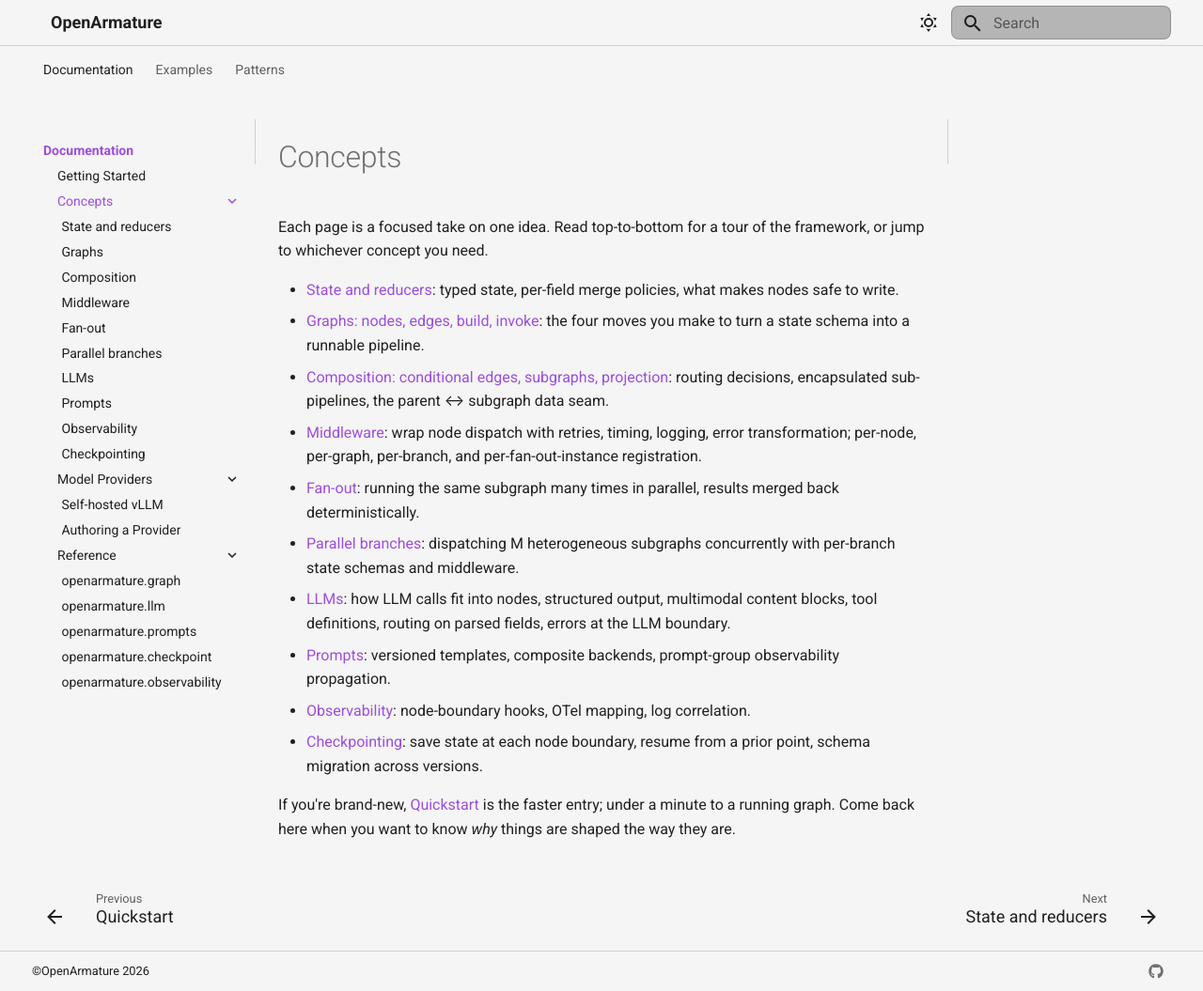
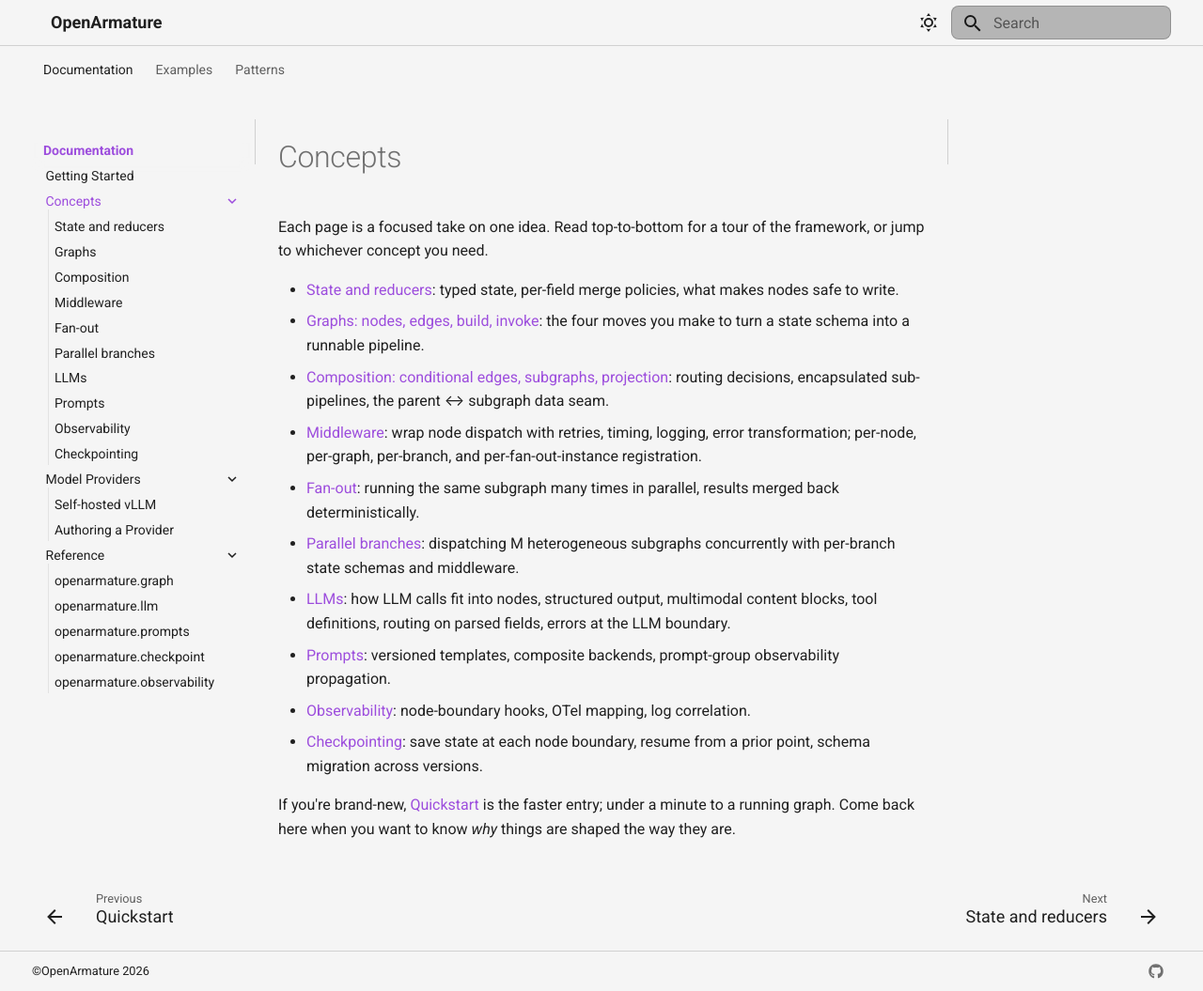
Before and after one commit to LunarCommand/openarmature-python, an MkDocs documentation site: the page built from docs/concepts/index.md, in a window 1280 px wide and 1055 px high. Shown: the whole window at 94% size. Built offline with MkDocs 1.6.1 and Material for MkDocs 9.7.7, drawn with Linux system fonts in a browser that asks for light colours.

Commit message:
Polish docs nav and homepage badges
After the rename PR introduced nested subsection groups in the
left nav (the new topical grouping under Examples), the existing
nav CSS was no longer sufficient. This commit:

- Hides the redundant tab label inside the sidebar (the active
  tab name is already shown above the content via
  ``navigation.tabs``; Material was rendering it again as a
  ``.md-nav__title`` at the top of the level-1 nav).
- Adds a 1px vertical guide line on sub-sections that have
  children, via a ``::before`` pseudo-element on the level-2 nav.
  Bottom-stops 5px short of the nav's lower edge. Excludes
  Getting Started (whose single ``index.md`` child got rolled up
  by ``navigation.indexes`` leaving its level-2 nav empty).
- Shifts sub-section labels and their children's UL 10px LEFT
  to tighten the layout while leaving the guide line in place.
- Adds a padding-left override on label-form and direct-link-form
  ``.md-nav__link`` items so they align horizontally with the
  container-form labels. Material renders Documentation
  sub-sections as ``<div class="md-nav__container"><a>``, which
  matches the base padding rule twice (once on the outer div,
  once on the inner a), giving the text 0.75rem of layered
  offset. Examples sub-sections (``<label>``) and Patterns pages
  (``<a>``) match the rule once, so without this override their
  text would sit 7.5px left of the Documentation equivalents.

Also adds a Python-version shield to the docs homepage,
mirroring the README's shield: img.shields.io/python/required-
version-toml reads pyproject.toml's ``requires-python`` directly
so the badge auto-updates if the floor moves.

Verified across all three tabs via headless Chromium: all
sub-section / top-level page text lands at 14.5px from the
level-1 nav's left edge.

```diff
--- a/docs/stylesheets/extra.css
+++ b/docs/stylesheets/extra.css
@@ -200,12 +200,108 @@
 /* Indent nested nav items so section hierarchy reads at a glance.
  * Material's ``navigation.sections`` layout renders section labels
  * and their children flush-left at the same horizontal position;
- * fine for short sections but hard to scan when one runs long (the
- * Examples section has 11 entries). A small left-pad on the nested
- * links shows the hierarchy without altering typography. Scoped to
- * the primary nav so the right-hand TOC sidebar is untouched. */
+ * a small left-pad on the nested links shows the hierarchy without
+ * altering typography. Scoped to the primary nav so the right-hand
+ * TOC sidebar is untouched. */
 .md-nav--primary .md-nav .md-nav__link {
   padding-left: 0.375rem;
+}
+
+/* Hide the active tab's title inside the sidebar. The top tabs
+ * (Documentation / Examples / Patterns) are shown above the
+ * content via ``navigation.tabs``; Material also renders the
+ * active tab's label as a ``.md-nav__title`` at the top of the
+ * sidebar, which is redundant. The level-1 nav is the tab's
+ * content; hiding its ``.md-nav__title`` drops the repeated
+ * label cleanly. */
+.md-nav--primary .md-nav[data-md-level="1"] > .md-nav__title {
+  display: none;
+}
+
+/* Vertical guide line + extra indent next to the *children* of an
+ * expandable sub-section group (Concepts / Model Providers /
+ * Reference under Documentation; Foundations / Composition /
+ * etc. under Examples). Material renders the section's toggle in
+ * two different shapes:
+ *
+ *   - ``<label class="md-nav__link">Composition</label>`` when the
+ *     section has no ``index.md`` of its own (Examples' topical
+ *     groups are like this).
+ *   - ``<div class="md-nav__link md-nav__container">`` when the
+ *     section has its own ``index.md`` (Documentation's Concepts /
+ *     Model Providers / Reference are like this, because
+ *     ``navigation.indexes`` wires the section's index page in via
+ *     a container that wraps both the index link and the toggle).
+ *
+ * Keying off either shape directly would also catch Getting Started
+ * (which renders the container shape too, since ``navigation.indexes``
+ * rolled its single ``index.md`` child up into the parent and left
+ * the level-2 nav empty). Keying instead off "has at least one
+ * direct child in the nested level-2 nav" cleanly skips Getting
+ * Started (empty nested nav) while matching every real
+ * multi-child sub-section in both tabs. Patterns' top-level pages
+ * have no sub-section nesting at all, so no line is drawn there. */
+/* Position the children's nav and shift the children's UL 10px
+ * LEFT, applied to ALL sub-sections under the level-1 nav so child
+ * links align horizontally regardless of whether the parent
+ * sub-section has the vertical guide line (which is itself scoped
+ * separately to multi-child sub-sections only). */
+.md-nav--primary .md-nav[data-md-level="1"] > .md-nav__list > .md-nav__item > .md-nav {
+  position: relative;
+  margin-left: 0.25rem;
+}
+
+.md-nav--primary .md-nav[data-md-level="1"] > .md-nav__list > .md-nav__item > .md-nav > .md-nav__list {
+  margin-left: -0.625rem;
+}
+
+/* Shift the sub-section label (the ``<label>`` or
+ * ``<div class="md-nav__container">`` wrapper) 10px LEFT to
+ * tighten the layout, while leaving the children's nav (with its
+ * vertical guide line) in place. */
+.md-nav--primary .md-nav[data-md-level="1"] > .md-nav__list > .md-nav__item > .md-nav__link {
+  margin-left: -0.625rem;
+}
+
+/* Align label-form labels (Examples: Foundations, Composition,
+ * etc.) and direct-link-form items (Patterns: Parameterized entry
+ * point, Tool dispatch as node, etc.) with container-form labels
+ * (Documentation: Concepts, Model Providers, Reference). The base
+ * padding rule (.md-nav--primary .md-nav .md-nav__link
+ * { padding-left: 0.375rem }) applies to ANY element with
+ * .md-nav__link class. In Documentation, the section toggle is
+ * rendered as <div class="md-nav__container"> wrapping
+ * <a class="md-nav__link">, and the base rule applies to BOTH the
+ * outer div AND the inner a, giving the text 0.75rem of layered
+ * left offset. In Examples (<label class="md-nav__link">) and
+ * Patterns (<a class="md-nav__link"> directly), the rule applies
+ * once and the text only gets 0.375rem of offset; result is text
+ * 7.5px left of the Documentation equivalent. This rule overrides
+ * the single-application forms' padding to 0.75rem so all
+ * sub-section / top-level page text lands at the same X column.
+ * ``:not(.md-nav__container)`` excludes Documentation's div wrapper
+ * so its layered offset stays intact. */
+.md-nav--primary .md-nav[data-md-level="1"] > .md-nav__list > .md-nav__item > .md-nav__link:not(.md-nav__container) {
+  padding-left: 0.75rem;
+}
+
+/* The vertical guide line, rendered as a ::before pseudo-element
+ * (so it can stop 5px short of the nav's bottom edge via
+ * ``top: 0; bottom: 5px``). Scoped to any sub-section whose nested
+ * nav has at least one child (the ``:has(> .md-nav > .md-nav__list
+ * > .md-nav__item)`` predicate); Getting Started's nested nav is
+ * empty (single ``index.md`` child got rolled up into the parent
+ * link via ``navigation.indexes``) so it doesn't match. A plain
+ * border would always cover the full element height; the
+ * pseudo-element gives us precise control over both ends. */
+.md-nav--primary .md-nav[data-md-level="1"] > .md-nav__list > .md-nav__item:has(> .md-nav > .md-nav__list > .md-nav__item) > .md-nav::before {
+  content: "";
+  position: absolute;
+  left: 0;
+  top: 0;
+  bottom: 5px;
+  width: 1px;
+  background: var(--md-default-fg-color--lightest);
 }
 
 [data-md-color-scheme="slate"] .md-header,
```
Also changed, not shown: docs/index.md (+1 -0 lines).
